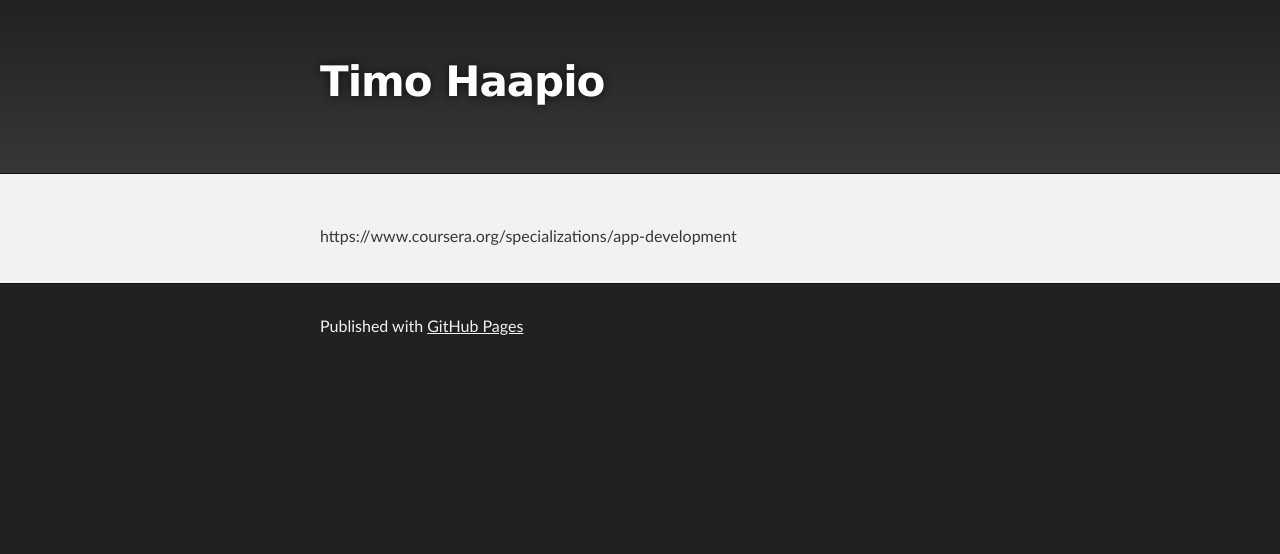
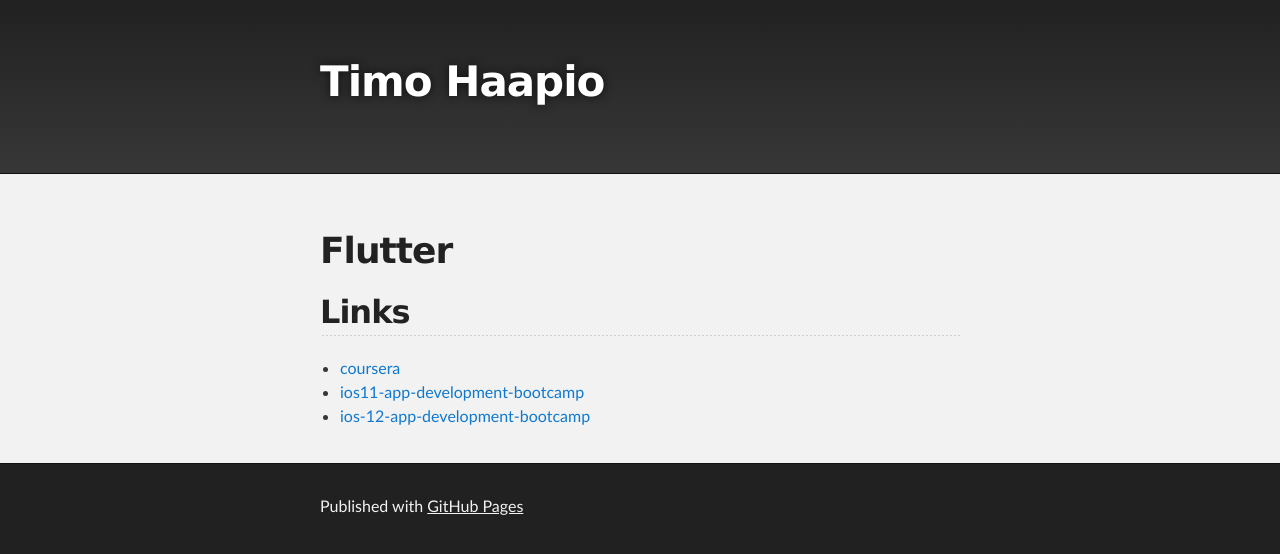
Before and after one commit to haapio/haapio.github.io, a Jekyll site: the page built from ios.md, in a window 1280 px wide. Shown: the top 554 px of the page. Built offline with Jekyll 4.4.1, drawn with Linux system fonts in a browser that asks for light colours; our own code applies the rules of GitHub Pages for plain Markdown files; the repository's description, which GitHub fills in, is left out.

Commit message:
Update ios.md

```diff
--- a/ios.md
+++ b/ios.md
@@ -1 +1,10 @@
-https://www.coursera.org/specializations/app-development
+---
+layout: default
+---
+
+# Flutter
+
+## Links
+- [coursera](https://www.coursera.org/specializations/app-development)
+- [ios11-app-development-bootcamp](https://www.udemy.com/ios11-app-development-bootcamp/)
+- [ios-12-app-development-bootcamp](https://www.udemy.com/ios-12-app-development-bootcamp/)
```
